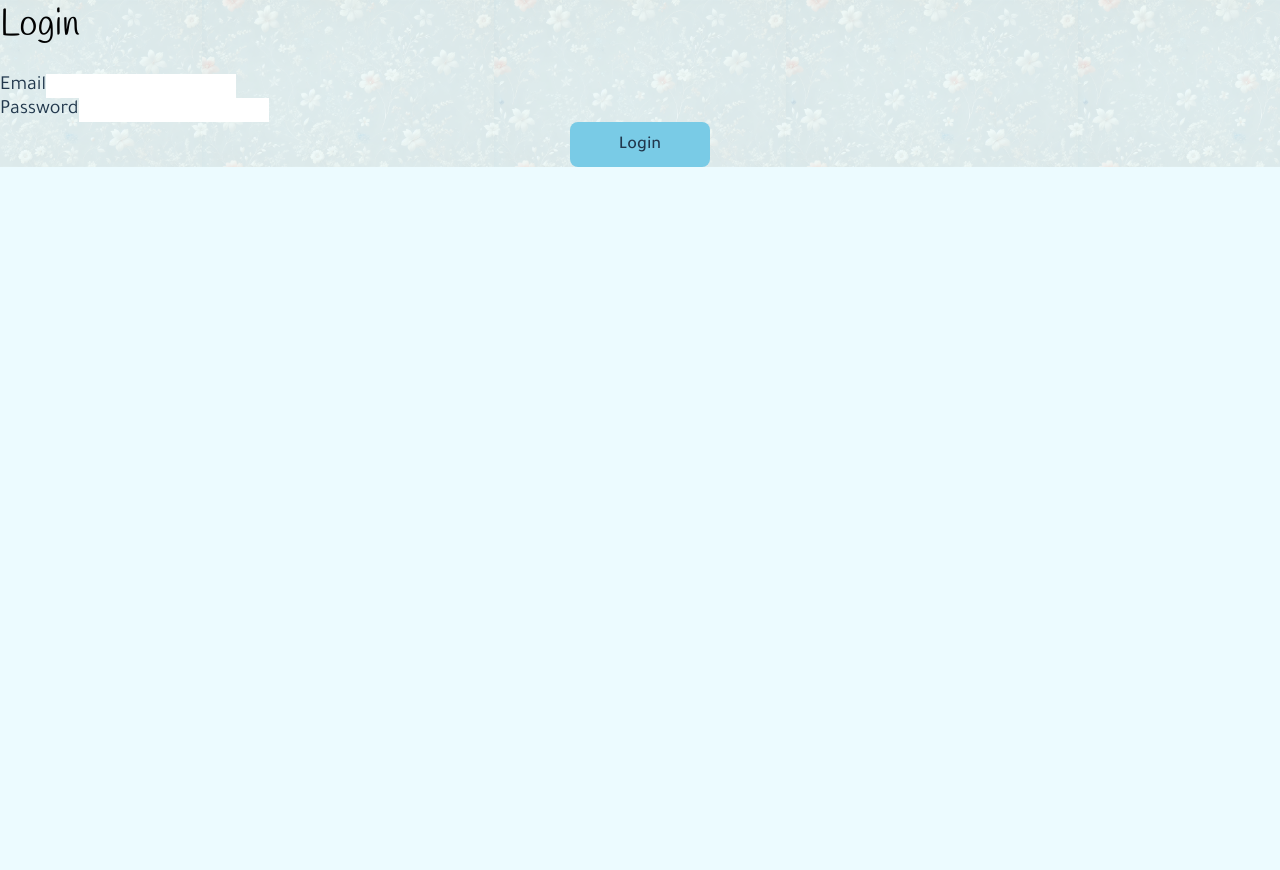
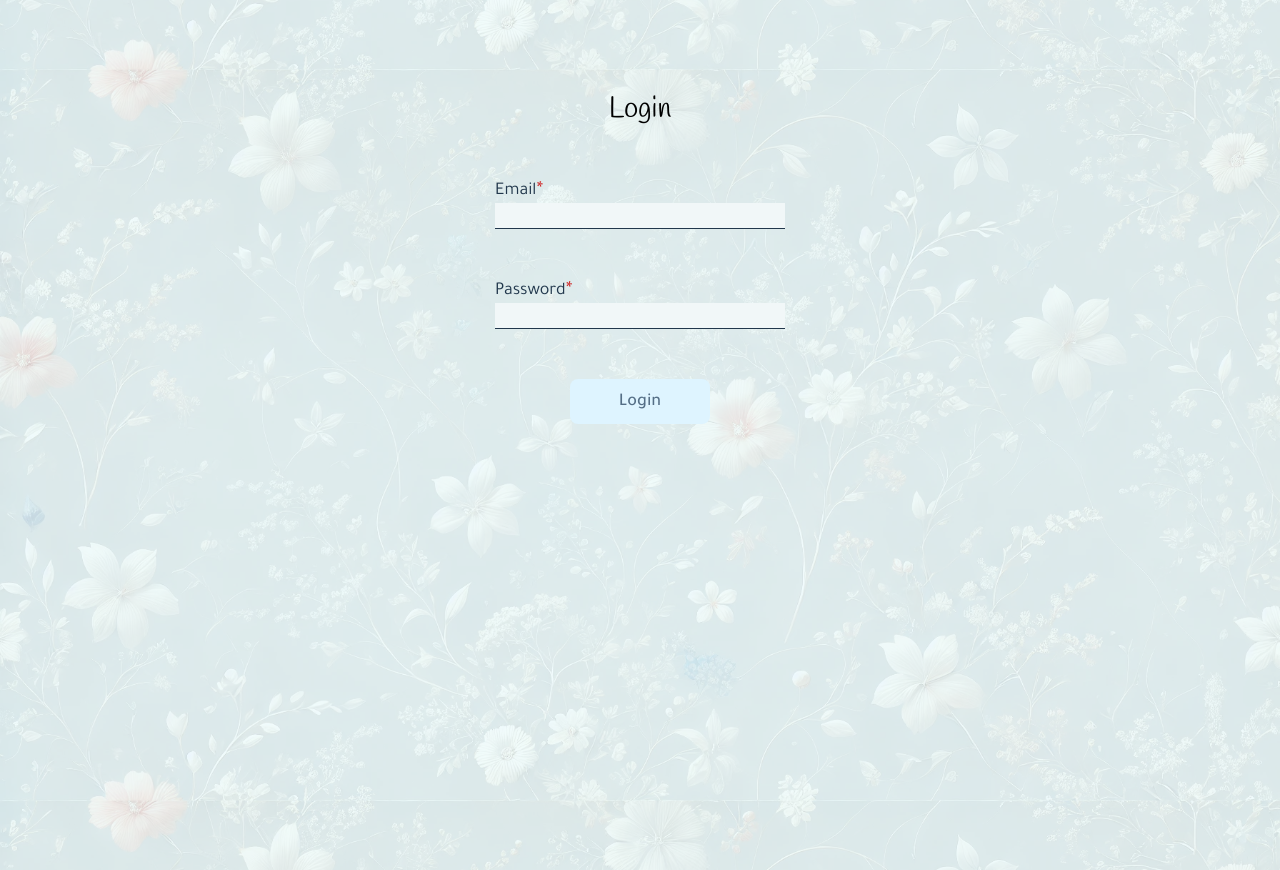
Before and after one commit to vancityjun/parasiempre-client, a React (Vite) app: page /login in a window 1280 px wide. Before the commit the page ends 800 px from the top, so only its background shows below. Built offline with nearby package versions, Linux system fonts and the light colour scheme; no server answers.

Commit message:
login page UI improvement

```diff
--- a/src/App.scss
+++ b/src/App.scss
@@ -3,6 +3,7 @@
 #root {
   max-width: 1280px;
   margin: 0 auto;
+  height: 100vh;
 }
 
 .main {
--- a/src/components/Admin/Admin.jsx
+++ b/src/components/Admin/Admin.jsx
@@ -5,6 +5,7 @@ import "./Admin.scss";
 import { getFunctions, httpsCallable } from "firebase/functions";
 import { app } from "../../firebase";
 import Button from "../Button";
+import { useAuth } from "../../contexts/AuthContext";
 
 const functions = getFunctions(app);
 const sendEmail = httpsCallable(functions, "sendConfirmationEmail");
@@ -18,12 +19,14 @@ const fetcher = async (path) => {
 
 const Admin = () => {
   const { data, error, isLoading } = useSWR("rsvps", fetcher);
+  const { logout } = useAuth();
 
   if (error) return <div>Failed to load RSVPs: {error.message}</div>;
   if (isLoading) return <div>Loading...</div>;
 
   return (
     <div>
+      <Button title="Log out" onClick={logout} />
       <table>
         <thead>
           <th>First name</th>
--- a/src/components/Login/Login.jsx
+++ b/src/components/Login/Login.jsx
@@ -1,6 +1,9 @@
-import { useState } from "react";
+import { useState, useEffect } from "react";
 import { useAuth } from "../../contexts/AuthContext";
 import { useNavigate } from "react-router-dom";
+import InputField from "../Rsvp/InputField";
+import Button from "../Button";
+import "./Login.scss";
 
 const Login = () => {
   const [email, setEmail] = useState("");
@@ -9,16 +12,17 @@ const Login = () => {
   const { login, currentUser } = useAuth();
   const navigate = useNavigate();
 
+  useEffect(() => {
     if (currentUser) {
       navigate("/admin");
     }
+  }, [currentUser, navigate]);
 
   const handleSubmit = async (e) => {
     e.preventDefault();
     setError(null);
     try {
       await login(email, password);
-      navigate("/admin");
     } catch (err) {
       console.log(err.message);
       setError("Invalid email or password");
@@ -26,29 +30,29 @@ const Login = () => {
   };
 
   return (
-    <div>
-      <h1>Login</h1>
+    <div className="login">
+      <h2>Login</h2>
       {error && <p>{error}</p>}
       <form onSubmit={handleSubmit}>
-        <div>
-          <label htmlFor="email">Email</label>
-          <input
+        <InputField
+          title="Email"
+          isRequired
           type="email"
-            id="email"
-            value={email}
-            onChange={(e) => setEmail(e.target.value)}
+          val={email}
+          setVal={setEmail}
         />
-        </div>
-        <div>
-          <label htmlFor="password">Password</label>
-          <input
+        <InputField
+          title="Password"
+          isRequired
           type="password"
-            id="password"
-            value={password}
-            onChange={(e) => setPassword(e.target.value)}
+          val={password}
+          setVal={setPassword}
         />
-        </div>
-        <button type="submit">Login</button>
+        <Button
+          disabled={!(email && password)}
+          onClick={handleSubmit}
+          title="Login"
+        />
       </form>
     </div>
   );
--- /dev/null
+++ b/src/components/Login/Login.scss
@@ -0,0 +1,11 @@
+.login {
+  padding: 20px;
+  max-width: 330px;
+  margin: 70px auto 0;
+  button {
+    margin-top: 50px;
+  }
+}
+h2 {
+  text-align: center;
+}
```
Lines whose indentation alone changed are shown as unchanged.
